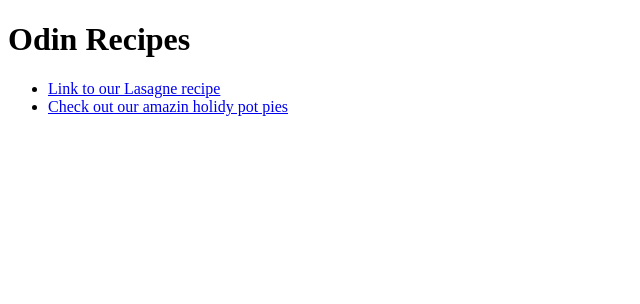
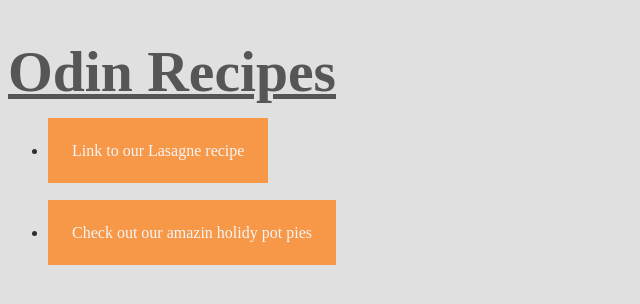
Before and after one commit to Eoin-k/odin-recipies, a plain HTML site: page index.html in a window 1280 px wide. Shown: the whole page, without its empty margins (0-640 px from the left). Drawn offline with Linux system fonts and the light colour scheme.

Commit message:
Added basic styling to index and recipe pages

```diff
--- a/index.html
+++ b/index.html
@@ -3,13 +3,14 @@
 <head>
     <meta charset="UTF-8">
     <meta name="viewport" content="width=device-width, initial-scale=1.0">
+    <link rel="stylesheet" href="style.css">
     <title>Document</title>
 </head>
 <body>
     <h1>Odin Recipes</h1>
-    <ul>
-        <li><a href="recipes/lasagne.html">Link to our Lasagne recipe</a></li>
-    <li><a href="recipes/Holiday ham pot pies.html">Check out our amazin holidy pot pies</a></li>
+    <ul >
+        <li class="gap-medium"><a class="button" href="recipes/lasagne.html">Link to our Lasagne recipe</a></li>
+    <li><a class="button" href="recipes/Holiday ham pot pies.html">Check out our amazin holidy pot pies</a></li>
     </ul>
 </body>
 </html>
--- /dev/null
+++ b/style.css
@@ -0,0 +1,49 @@
+:root {
+    --font-color:black;
+    --h1:3.6rem;
+    --h2:2rem;
+    --h3:1.8rem;
+    --h4:1.5rem;
+    --h1-color:rgba(82, 82, 82, 0.977);
+    --h3-color:rgb(247, 151, 72);
+}
+
+body {
+    color: rgba(43, 42, 42, 0.977);
+    background-color: rgb(224, 224, 224);
+}
+h1 {
+    font-size: var(--h1);
+    color: var(--h1-color);
+    text-decoration: underline;
+}
+h2 {
+    font-size: var(--h2);
+}
+
+h3 {
+    font-size: var(--h3);
+    color: var(--h3-color);
+}
+
+li {
+    margin-bottom: 1rem;
+}
+
+a.button{
+    background-color:rgb(247, 151, 72) ;
+    color: whitesmoke;
+    transition: 0.3s;
+    padding: 1.5rem;
+    text-decoration: none;
+}
+
+a.button:hover{
+    background-color:rgb(6, 6, 6) ;
+    color: rgb(241, 241, 241);
+    padding: 1.7rem;
+
+}
+.gap-medium{
+    margin-bottom: 4rem;
+}
```
Also changed, not shown: recipes/Holiday ham pot pies.html (+1 -0 lines), recipes/lasagne.html (+1 -0 lines).
